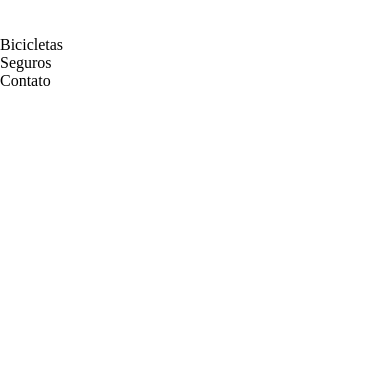
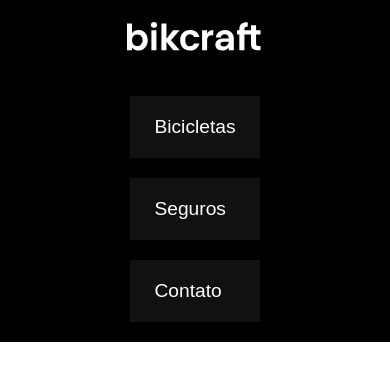
Before and after one commit to Daniel-Moreira26/Bikcraft, a plain HTML site: page index.html in a window 390 px wide. Drawn offline with Linux system fonts and the light colour scheme.

Commit message:
header e menu

```diff
--- a/index.html
+++ b/index.html
@@ -12,14 +12,21 @@
 </head>
 <body>
   <!--cabeçalho-->
-  <header>
-    <a href=""><img src="img/bikcraft.svg" alt="logo da bikcraft"></a>
+  <header aria-label="cabeçalho do site">
+    <div class="bg">
+      <a href=""><img src="img/bikcraft.svg" alt="logo da bikcraft"></a>
+      <nav>
+        <ul>
+          <li><a href="">Bicicletas</a>
+          <li><a href="">Seguros</a>
+          <li><a href="">Contato</a>
+        </ul>
+      </nav>
+    </div>
+  </header>
 
-    <ul>
-      <li>Bicicletas
-      <li>Seguros
-      <li>Contato
-    </ul>
-  </header>
+  <section>
+
+  </section>
 </body>
 </html>
--- a/style.css
+++ b/style.css
@@ -2,8 +2,92 @@
   margin: 0px;
   padding: 0px;
   box-sizing: border-box;
+  font-family: Arial, Helvetica, sans-serif;
 }
 
 :root {
 
 }
+
+.bg {
+  margin: 20px 200px 20px 200px;
+}
+
+a {
+  text-decoration: none;
+  color: #fff;
+}
+
+header {
+  background-color: black;
+  color: whitesmoke;
+
+  position: fixed;
+  width: 100vw;
+  margin: auto;
+  padding: 20px;
+}
+
+header div {
+  display: flex;
+  align-items: center;
+  justify-content: space-between;
+
+  flex-wrap: wrap;
+  gap: 40px;
+}
+
+header nav a {
+  padding: 4px;
+}
+
+header div nav ul a::after {
+  content: "";
+  position: relative;
+  display: block;
+  width: 0px;
+  height: 2px;
+  transition: 0.3s ;
+  background: #fff;
+}
+
+header a:hover:after {
+  width: 100%;
+}
+
+
+header ul {
+  display: flex;
+  gap: 40px;
+
+  font-size: 1.2rem;
+  list-style: none;
+}
+
+@media (max-width: 1100px) {
+  header div {
+    flex-direction: column;
+  }
+}
+
+@media (max-width: 750px) {
+  header div nav ul{
+    display: flex;
+    flex-direction: column;
+    gap: 20px;
+  }
+
+  header li {
+    background: #111;
+    padding: 20px;
+  }
+
+  header .bg {
+    margin: auto ;
+  }
+
+  header div nav ul a::after {
+    display: none;
+  }
+
+}
```
